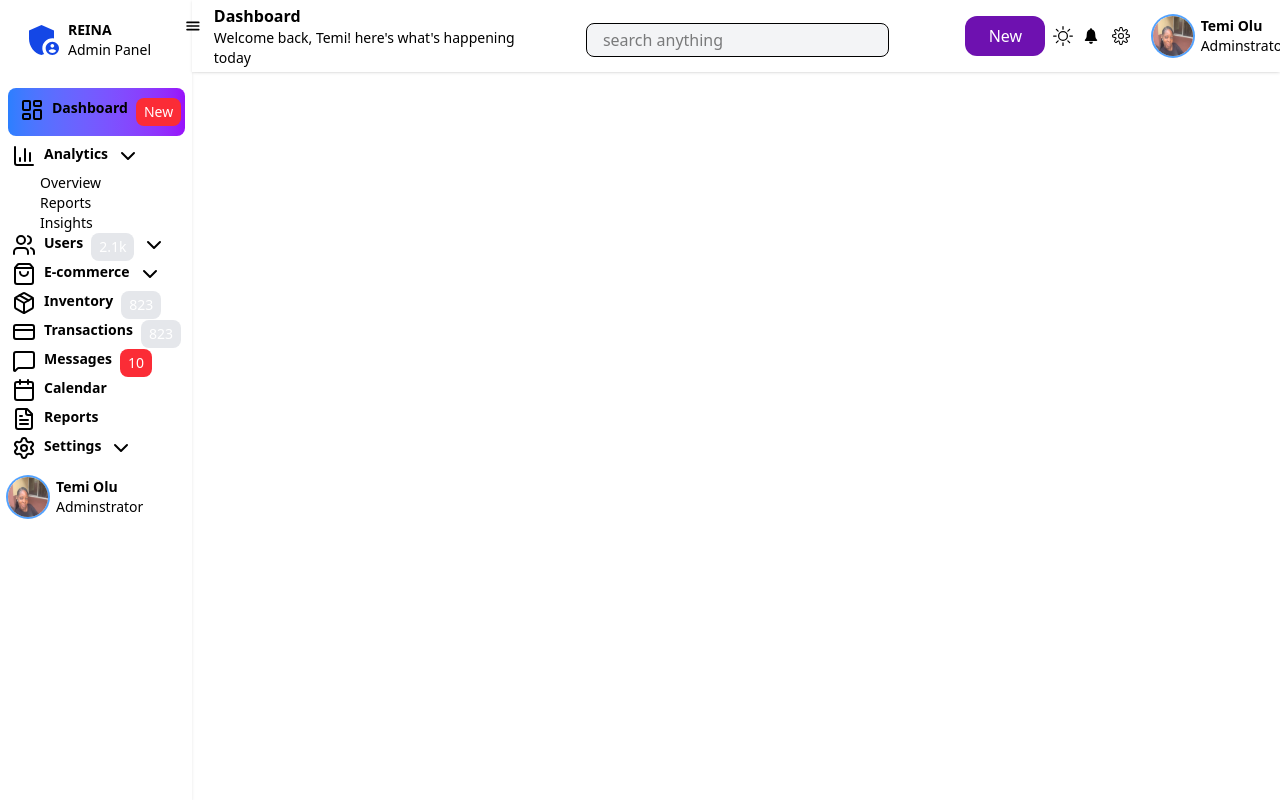
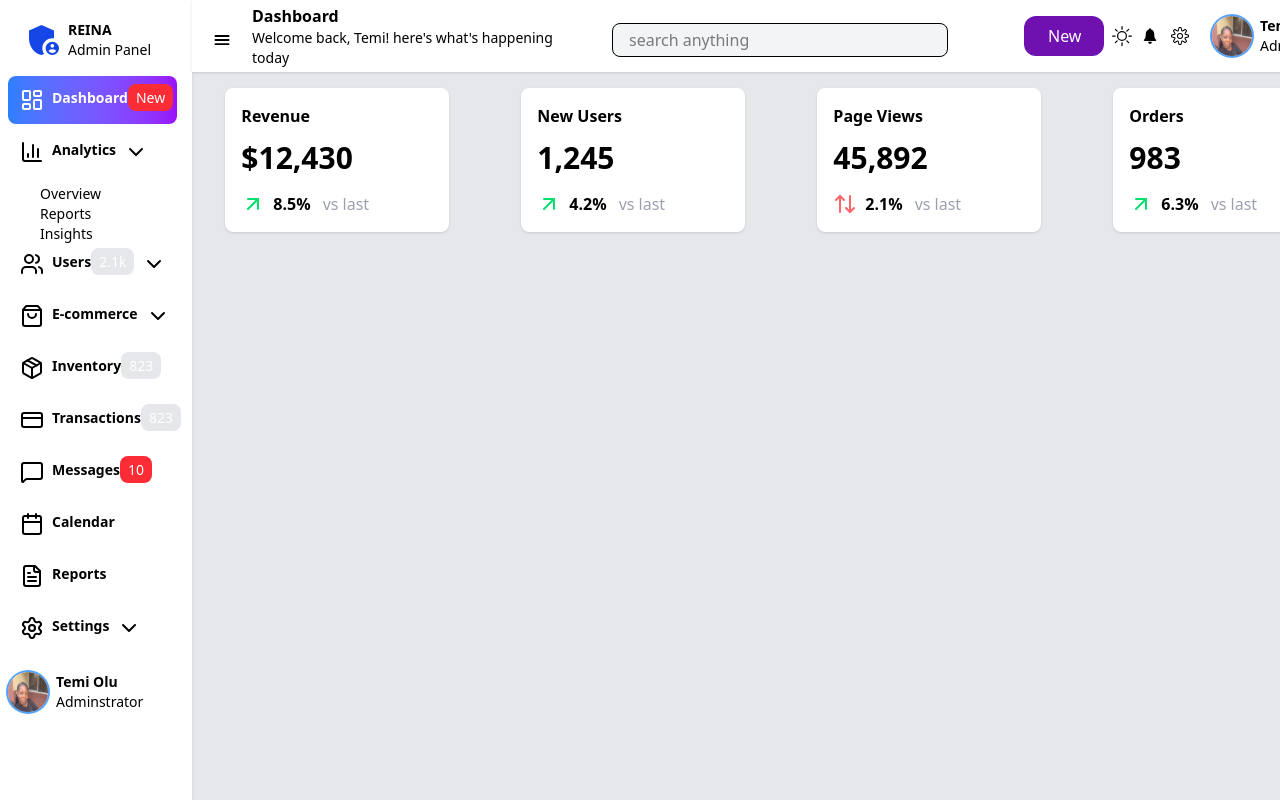
Before and after one commit to Temi-olu/ADMIN-DASHBOARD, a React (Vite) app: page / in a window 1280 px wide. Built offline with nearby package versions, Linux system fonts and the light colour scheme.

Commit message:
Intial commit of dashboard

```diff
--- a/src/App.jsx
+++ b/src/App.jsx
@@ -1,7 +1,8 @@
 
 import Header from './component/Header'
 import Sidebar from './component/Sidebar'
-import Home from './component/Home'
+import Dashboard from './Dashboard/Dashboard'
+
 import { useState } from 'react';
 
 function App() {
@@ -9,15 +10,24 @@ function App() {
   const [currentPage, setCurrentPage] = useState('dashboard');
 
   return (
-    <div className='flex overflow-y-hidden '>
+    <div className=' bg-gray-200 flex overflow-x-hidden overflow-y-hidden '>
      <Sidebar
        collapsed={sideBarCollapsed}
       onToggle={() => setSideBarCollapsed(!sideBarCollapsed)}
       onPageChange={setCurrentPage}
        currentPage={currentPage}
       />
-       <Header/>
-      <Home/>
+       <Header sideBarCollapsed={sideBarCollapsed} onToggleSideBar={()=> setSideBarCollapsed(!sideBarCollapsed)}/>
+       {/* mainpages */}
+     <main className='relative top-20 right-[1430px]' >
+      <div>
+        {currentPage === "dashboard" && <Dashboard/>}
+
+      </div>
+      </main>
+
+
+
     </div>
   )
 }
--- /dev/null
+++ b/src/Dashboard/Dashboard.jsx
@@ -0,0 +1,12 @@
+import React from 'react'
+import Stats from './Stats'
+
+function Dashboard() {
+  return (
+    <div className=''>
+     <Stats/>
+    </div>
+  )
+}
+
+export default Dashboard
--- /dev/null
+++ b/src/Dashboard/Stats.jsx
@@ -0,0 +1,29 @@
+import React from 'react'
+import  {stats} from "../data.mjs";
+import { IoIosAdd } from "react-icons/io";
+import { ArrowDown, ArrowUp, ArrowUp01, ArrowUpDown, ArrowUpRight } from 'lucide-react';
+function Stats() {
+  return (
+<div className="grid grid-cols-4 gap-74 ml-5 mt-2">
+  {stats.map((item, index) => (
+    <div
+      key={index}
+      className="bg-white shadow-sm w-56 p-4 rounded-lg "
+    >
+      <h1 className="font-bold mb-2">{item.title}</h1>
+      <h1 className="mb-2 font-black text-3xl mt-3">{item.value}</h1>
+      <div className="flex items-center mt-4">
+        {item.trend === "up" ? <ArrowUpRight className='text-green-400' /> :
+         <ArrowUpDown className='text-red-400'/>}
+        <h4 className="font-bold ml-2">{item.change}</h4>
+        <h6 className="ml-3 text-gray-400">vs last</h6>
+      </div>
+    </div>
+  ))}
+</div>
+
+
+  )
+}
+
+export default Stats
--- a/src/component/Header.jsx
+++ b/src/component/Header.jsx
@@ -4,31 +4,31 @@ import { BsBrightnessHigh } from "react-icons/bs";
 import { IoIosNotifications } from "react-icons/io";
 import { CiSettings } from "react-icons/ci";
 import me from '../assets/me.jpg'
-function Header() {
+function Header({sideBarCollapsed, onToggleSideBar }) {
   return (
-    <div className='flex justify-center gap-10
-     bg-white h-18 w-full shadow-sm
-       items-center'>
+    <div className='bg-white h-18 relative top-0 left-0 right-0 shadow-sm flex items-center px-4 z-50 pl-[400px]'>
      <div className="mr-8 flex ">
-     <IoMenu size={20} className='hover:bg-gray-200 relative top-3 right-2' />
-      <div className='relative left-1 top-'>
+      <button onClick={onToggleSideBar} >
+     <IoMenu size={20} className='hover:bg-gray-200 relative top-1 right-[380px]' />
+     </button>
+      <div className='relative right-[360px] '>
         <h1 className='font-bold'>Dashboard</h1>
-        <p className='text-sm'>Welcome back, Temi! here's what's happening today</p>
+        <p className='text-sm w-82'>Welcome back, Temi! here's what's happening today</p>
       </div>
       </div>
       {/* searchbar */}
       <input type="text"
-      className=" bg-gray-100 border rounded-lg relative mr-9  top-1 h-8 w-84 p-4"
+      className=" bg-gray-100 border right-[360px] rounded-lg relative mr-9  top-1 h-8 w-84 p-4"
       placeholder="search anything"
       />
-      <div className="flex gap-2 items-center">
+      <div className="flex gap-2 items-center relative right-[320px]">
       <h1 className="bg-purple-800 px-6 w-20 py-2  h-10 rounded-xl text-white relative ">New</h1>
       <BsBrightnessHigh size={20}    />
       <IoIosNotifications size={20} />
        <CiSettings size={24}         />
        </div>
        {/* profile */}
-       <div className=" ml-5 relative right-10 top-5">
+       <div className=" ml-5 relative right-[320px] top-5">
          <img src={me}  alt="user" className="w-10 h-10 rounded-full ring-2 ring-blue-400 "/>
         <div className="relative left-12 bottom-10">
          <h1 className="text-sm font-bold">Temi Olu</h1>
--- a/src/component/Home.jsx
+++ /dev/null
@@ -1,11 +0,0 @@
-import React from 'react'
-
-function Home() {
-  return (
-    <div>
-
-    </div>
-  )
-}
-
-export default Home
--- a/src/component/Sidebar.jsx
+++ b/src/component/Sidebar.jsx
@@ -111,11 +111,11 @@ setExpandedItems(newExpanded);
 }
   return (
     <div
-      className={`${collapsed ? "w-20" : "w-48"} h-screen bg-white shadow-sm`}
+      className={`${collapsed ? "w-20" : "w-48"} h-screen  bg-white shadow-sm`}
     >
       <MdAdminPanelSettings
         size={40}
-        className=" ml-6 text-blue-700 relative top-5"
+        className=" ml-6 text-blue-700 relative top-5 "
       />
       {!collapsed && (
         <div className="relative left-15 bottom-5 ">
@@ -127,11 +127,15 @@ setExpandedItems(newExpanded);
       {menuItems.map((items) => (
         <div key={items.id} className="text-sm">
           <button
-          className={` ${
-              currentPage === items.id || items.active
-                ? "bg-gradient-to-r from-blue-500 to-purple-600  m-2 rounded-lg h-12"
-                : "hover:bg-gray-200 hover:shadow-sm hover:rounded-xl hover:w-40  hover:p-2 "
-            }`}
+                className={` -mt-1
+                  flex items-center gap-2 m-2 rounded-lg h-12
+                  ${collapsed ? "justify-center w-12 relative top-11" : " "}
+                  ${
+                    currentPage === items.id || items.active
+                      ? "bg-gradient-to-r from-blue-500 to-purple-600 text-white"
+                      : "hover:bg-gray-100"
+                  }
+                `}
              onClick={() => {
              if (items.submenu) {
                 toogleExpanded(items.id)
@@ -143,18 +147,20 @@ setExpandedItems(newExpanded);
             <div className=" flex gap-2 px-1 ml-2">
               <items.icon />
               {/* conditional rendering */}
-
-              <span className="font-bold">{items.label}</span>
-              {items.badge && (
-                <span className="bg-red-500 text-white px-2 py-1 rounded-lg">
-                  {items.badge}
-                </span>
+             {!collapsed && (
+            <div>
+               <span className="font-bold">{items.label}</span>
+              {items.badge && (<span className="bg-red-500 text-white px-2 py-1 rounded-lg">
+                  {items.badge}</span>
               )}
               {items.count && (
                 <span className="bg-gray-200 text-white px-2 py-1 rounded-lg">
                   {items.count}
                 </span>
               )}
+            </div>
+             )}
+
               {!collapsed && items.submenu && <ChevronDown />}
             </div>
           </button>
@@ -173,17 +179,21 @@ setExpandedItems(newExpanded);
         </div>
       ))}
       {/* profile */}
+
       <div className="relative left-2 top-3">
         <img
           src={me}
           alt="user"
-          className="w-10 h-10 rounded-full ring-2 ring-blue-400 "
+          className={`${collapsed ? "relative top-8 left-1": ""} w-10 h-10 rounded-full ring-2 ring-blue-400 `}
         />
+         {!collapsed &&  (
         <div className="relative left-12 bottom-10">
           <h1 className="text-sm font-bold">Temi Olu</h1>
           <p className="text-sm">Adminstrator</p>
         </div>
+        )}
       </div>
+
     </div>
   );
 }
--- /dev/null
+++ b/src/data.mjs
@@ -0,0 +1,53 @@
+import { DollarSign, Users,Eye,ShoppingCart,RotateCcw  } from "lucide-react";
+export const stats = [
+  {
+    title: "Revenue",
+    value: "$12,430",
+    change: "8.5%",
+    trend: "up",
+    icon: DollarSign,
+    color: "from-green-500 to-emerald-600",
+    bgColor: "bg-green-50 dark:bg-green-900/20",
+    textColor: "text-green-600 dark:text-green-400",
+  },
+  {
+    title: "New Users",
+    value: "1,245",
+    change: "4.2%",
+    trend: "up",
+    icon: Users,
+    color: "from-blue-500 to-indigo-600",
+    bgColor: "bg-blue-50 dark:bg-blue-900/20",
+    textColor: "text-blue-600 dark:text-blue-400",
+  },
+  {
+    title: "Page Views",
+    value: "45,892",
+    change: "2.1%",
+    trend: "down",
+    icon: Eye,
+    color: "from-orange-500 to-red-600",
+    bgColor: "bg-orange-50 dark:bg-orange-900/20",
+    textColor: "text-orange-600 dark:text-orange-400",
+  },
+  {
+    title: "Orders",
+    value: "983",
+    change: "6.3%",
+    trend: "up",
+    icon: ShoppingCart,
+    color: "from-purple-500 to-pink-600",
+    bgColor: "bg-purple-50 dark:bg-purple-900/20",
+    textColor: "text-purple-600 dark:text-purple-400",
+  },
+//   {
+//     title: "Refunds",
+//     value: "32",
+//     change: "-1.4%",
+//     trend: "down",
+//     icon: RotateCcw,
+//     color: "from-red-500 to-rose-600",
+//     bgColor: "bg-red-50 dark:bg-red-900/20",
+//     textColor: "text-red-600 dark:text-red-400",
+//   },
+];
```
